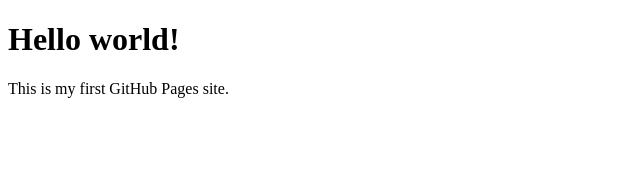
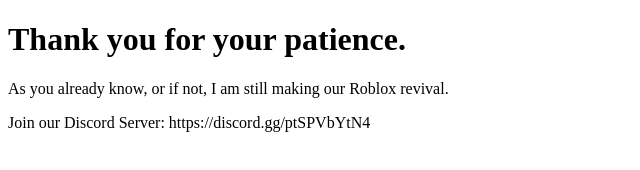
Before and after one commit to ActivisionAdmiral/ChronoVerse, a plain HTML site: page index.html in a window 1280 px wide. Shown: the whole page, without its empty margins (0-640 px from the left). Drawn offline with Linux system fonts and the light colour scheme.

Commit message:
Update index.html

```diff
--- a/index.html
+++ b/index.html
@@ -4,7 +4,8 @@
     <title>Welcome to My Revival</title>
   </head>
   <body>
-    <h1>Hello world!</h1>
-    <p>This is my first GitHub Pages site.</p>
+    <h1>Thank you for your patience.</h1>
+    <p>As you already know, or if not, I am still making our Roblox revival.</p>
+    <p>Join our Discord Server: https://discord.gg/ptSPVbYtN4</p>
   </body>
 </html>
```
